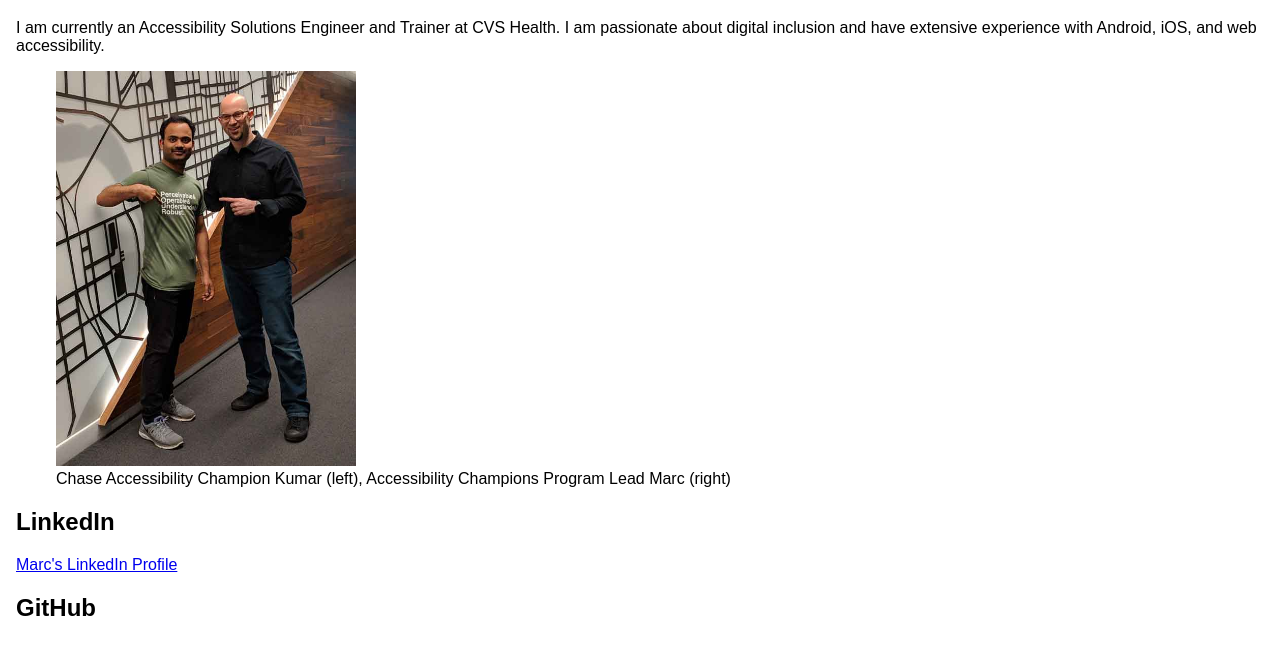
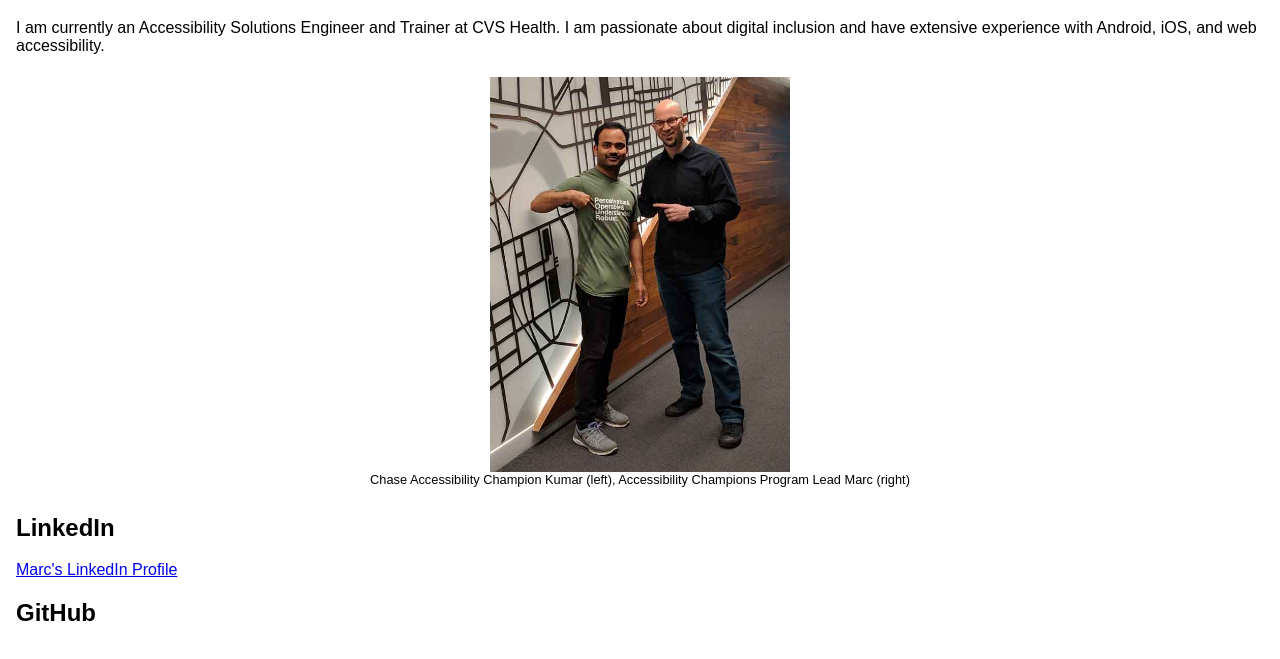
Before and after one commit to MarcSolo/MyWebsite, a plain HTML site: page index.html in a window 1280 px wide. Shown: the part 77-736 px from the top of the page. Drawn offline with Linux system fonts and the light colour scheme.

Commit message:
added styles to figure

```diff
--- a/css/styles.css
+++ b/css/styles.css
@@ -430,3 +430,24 @@
   main{
    padding: 16px 16px;
   }
+
+  /*styles for home page figure*/
+  .fig-wrapper{
+    display: block;
+    text-align: center;
+    margin: auto;
+  }
+  figure.champ {
+    display: inline-block;
+    text-align: initial;
+    vertical-align: top;
+    position: relative;
+    margin: 0.5em;
+    font-size: 0.8em;
+    overflow: hidden;
+}
+figure.champ img{
+    display: block;
+    margin-left: auto;
+    margin-right: auto;
+  }
--- a/index.html
+++ b/index.html
@@ -11,7 +11,7 @@
 		<h1>Marc Solomon | Digital Accessibility Professional</h1>
 		<p>I am currently an Accessibility Solutions Engineer and Trainer at CVS Health. I am passionate about digital inclusion and have extensive experience with Android, iOS, and web accessibility.</p>
 		<div class="fig-wrapper">
-		<figure>
+		<figure class="champ">
 		<img src="img/Marc_and_Kumar_min.jpg" width="300" height="395" alt="Marc and Kumar point at the WCAG principles Perceivable Operable Understandable and Robust printed on Kumar's new t-shirt">
 		<figcaption>Chase Accessibility Champion Kumar (left), Accessibility Champions Program Lead Marc (right) </figcaption>
 		</figure>
```
